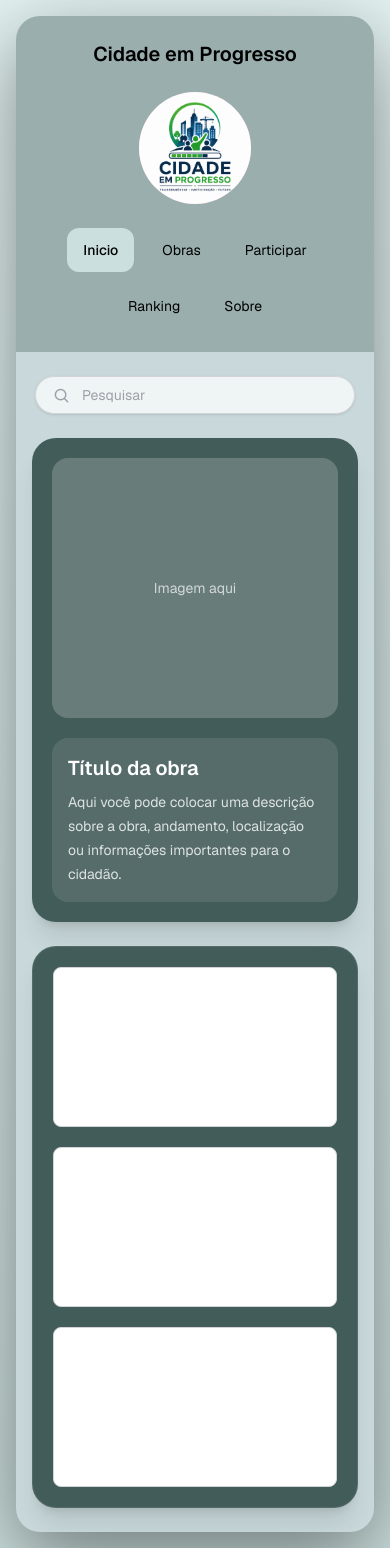
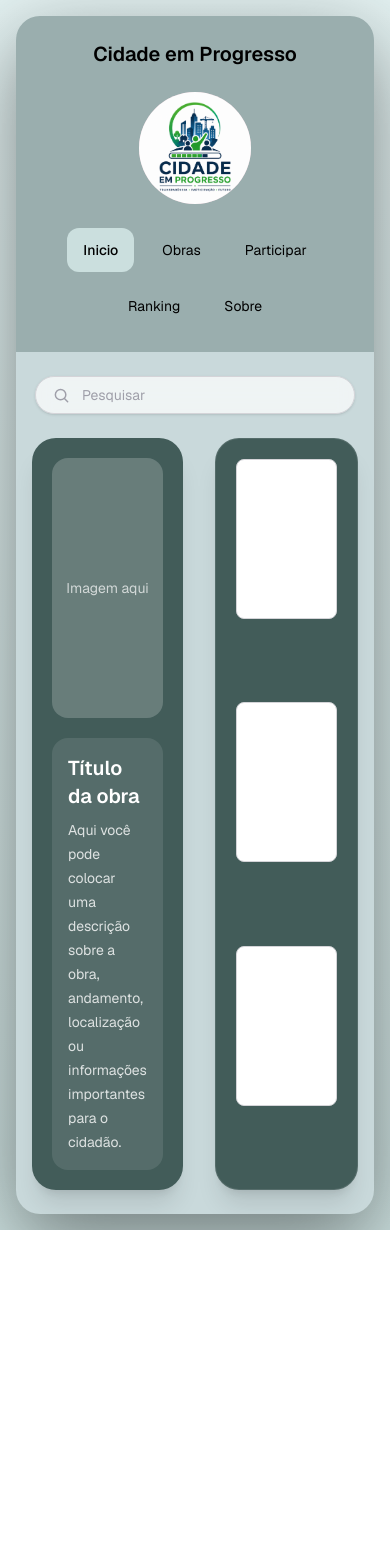
Before and after one commit to TornadoP/Cidade-Em-Progresso, a Next.js app: page / in a window 390 px wide. After the commit the page ends 1230 px from the top, so only its background shows below. Built offline with nearby package versions, Linux system fonts and the light colour scheme.

Commit message:
redimensionando para estrutura desktop-smartphone

```diff
--- a/app/page.tsx
+++ b/app/page.tsx
@@ -1,10 +1,11 @@
 import Image from "next/image";
 
+// Aqui é o código para o sistema funcionar, não mexa aqui comece após o main
 export default function Home() {
   return (
     <div className="flex min-h-screen items-center justify-center bg-gradient-to-b from-[#E3F1F1] to-[#CBDfde] p-4 font-sans sm:p-6">
       <main className="flex w-full max-w-5xl flex-col overflow-hidden rounded-3xl bg-[#C9D9DB] shadow-[0_25px_80px_rgba(0,0,0,0.45)] md:min-h-[650px] md:flex-row">
-        {/* SIDEBAR ESQUERDA */}
+        {/* SIDEBAR ESQUERDA - a cor #CBDfde é #D8CBD4 um tom de roxo, ou lilas  #4B5563 #425C59  #C9D9DB*/}
         <aside className="flex w-full flex-col bg-[#425C59]/35 px-5 py-6 text-black md:w-56">
           <h1 className="mb-6 text-center text-xl font-semibold md:text-left">
             Cidade em Progresso
@@ -59,7 +60,6 @@ export default function Home() {
             </a>
           </nav>
         </aside>
-
         {/* ÁREA PRINCIPAL DA DIREITA */}
         <section className="flex flex-1 flex-col px-4 py-6 sm:px-6 md:px-10 md:py-8">
           {/* Barra de pesquisa */}
@@ -87,10 +87,8 @@ export default function Home() {
               />
             </div>
           </div>
-
-          {/* Card central + quadrados */}
-          <div className="flex flex-1 flex-col items-stretch justify-center gap-6 md:flex-row md:gap-8">
-            {/* Card central */}
+          {/* Card central com imagem e descrição */}
+          <div className="flex flex-1 items-stretch justify-center gap-8">
             <div className="w-full rounded-3xl bg-[#425C59] p-5 shadow-xl md:w-[420px]">
               {/* Área da imagem */}
               <div className="flex h-[260px] w-full items-center justify-center rounded-2xl bg-white/20 sm:h-[320px] md:h-[360px]">
@@ -109,7 +107,6 @@ export default function Home() {
                 </p>
               </div>
             </div>
-
             {/* Quadrados Verticais */}
             <div className="grid w-full grid-cols-1 gap-5 rounded-3xl border border-white/10 bg-[#425C59] p-5 shadow-xl sm:grid-cols-3 md:flex md:w-[210px] md:flex-col md:justify-between">
               <div className="h-[160px] w-full rounded-lg border border-zinc-300 bg-white md:h-[180px]"></div>
@@ -117,6 +114,8 @@ export default function Home() {
               <div className="h-[160px] w-full rounded-lg border border-zinc-300 bg-white md:h-[180px]"></div>
             </div>
           </div>
+
+          {/* Daqui para baixo fica o resto do seu conteúdo */}
         </section>
       </main>
     </div>
```
